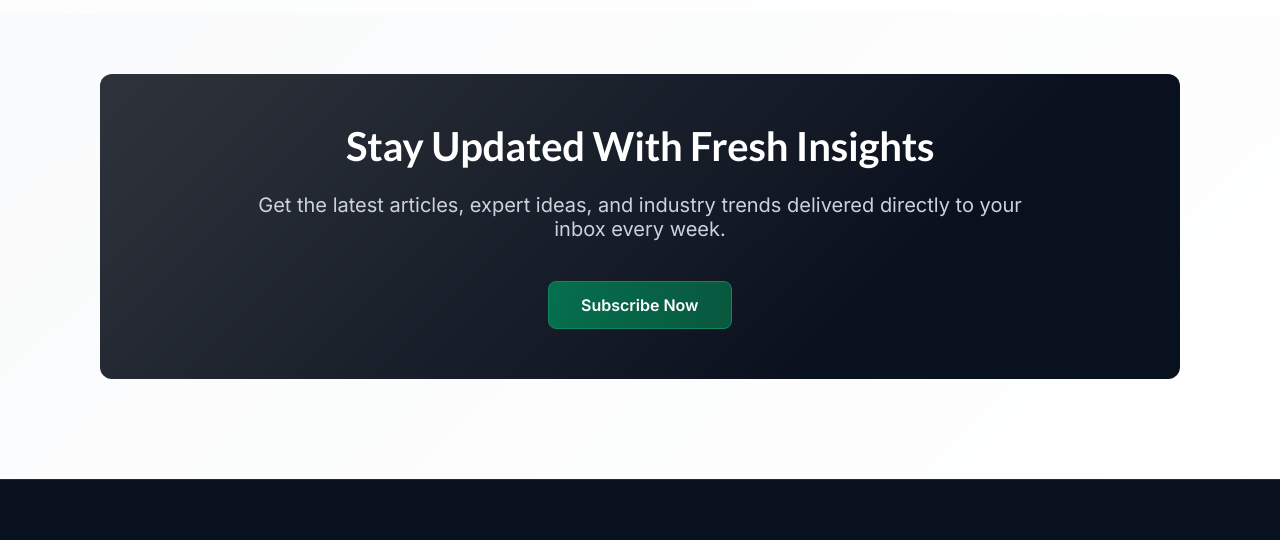
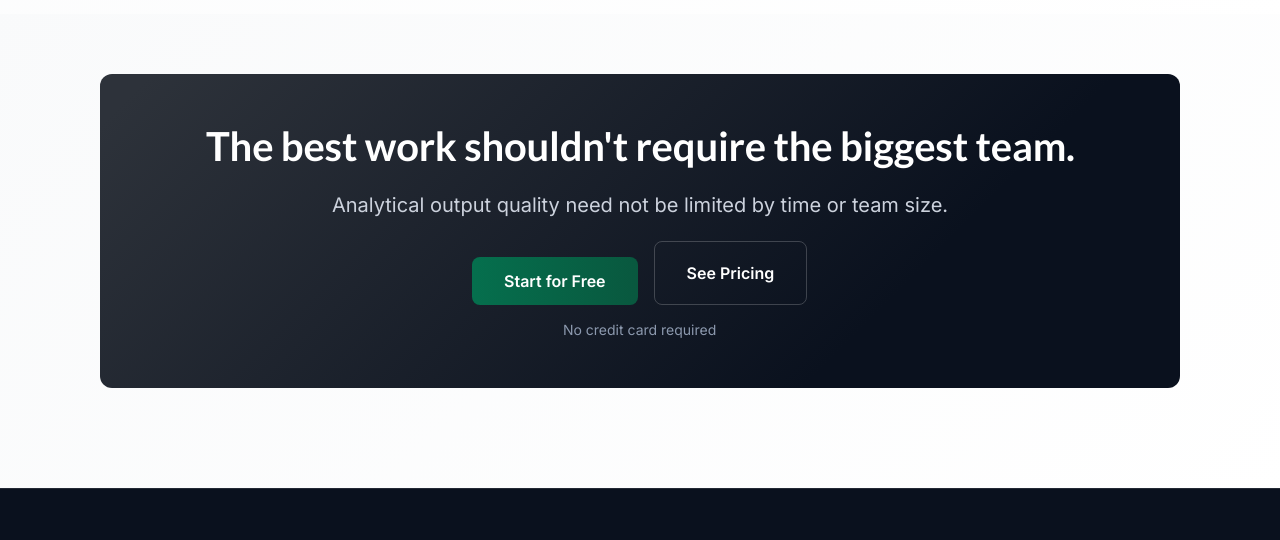
Before and after one commit to arvi-r/associum, an Astro site: page /blogs in a window 1280 px wide. Shown: the part 1770-2310 px from the top of the page. Built offline with nearby package versions, Linux system fonts and the light colour scheme; Astro itself is replaced by a stand-in of ours.

Commit message:
Rename Blogs to Blog in Nav/Footer, update Blogs CTA banner

```diff
--- a/src/components/Footer.jsx
+++ b/src/components/Footer.jsx
@@ -17,7 +17,7 @@ const footerColumns = [
       { label: 'Security', href: '/security' },
       { label: 'Templates', href: '/templates' },
       { label: 'Pricing', href: '/pricing' },
-      { label: 'Blogs', href: '/blogs' },
+      { label: 'Blog', href: '/blogs' },
     ],
   },
   {
--- a/src/components/NavBar.jsx
+++ b/src/components/NavBar.jsx
@@ -27,7 +27,7 @@ const navItems = [
     ]
   },
   { label: 'Pricing', href: '/pricing' },
-  { label: 'Blogs', href: '/blogs' },
+  { label: 'Blog', href: '/blogs' },
 ];
 function normalizePath(pathname) {
   if (!pathname || pathname === '/') return '/';
--- a/src/pages/blogs.astro
+++ b/src/pages/blogs.astro
@@ -64,15 +64,16 @@ import heroGlow from '../assets/about/about-hero-glow.webp';
         <section class="cta-section">
             <div class="cta-container">
                 <div class="cta-content">
-                    <h2 class="cta-title" data-reveal="true" style="--reveal-delay: 0.1s">Stay Updated With Fresh
-                        Insights
-                    </h2>
-                    <p class="cta-text" data-reveal="true" style="--reveal-delay: 0.2s">Get the latest articles, expert
-                        ideas, and industry trends delivered directly to
-                        your inbox every week.</p>
+                    <h2 class="cta-title" data-reveal="true" style="--reveal-delay: 0.1s">The best work shouldn't require the biggest team.</h2>
+                    <p class="cta-text" data-reveal="true" style="--reveal-delay: 0.2s">Analytical output quality need not be limited by time or team size.</p>
                 </div>
-
-                <a href="#" class="cta-button" data-reveal="true" style="--reveal-delay: 0.3s">Subscribe Now</a>
+                <div class="cta-actions" data-reveal="true" style="--reveal-delay: 0.3s">
+                    <div class="cta-buttons">
+                        <button class="cta-button" onclick="window.location.href='https://app.associum.ai/signup'">Start for Free</button>
+                        <button class="cta-button-outline" onclick="window.location.href='/pricing'">See Pricing</button>
+                    </div>
+                    <p class="cta-note">No credit card required</p>
+                </div>
             </div>
         </section>
     </main>
@@ -549,6 +550,46 @@ body {
     background: linear-gradient(301deg, #09523b 3.57%, #059466 158.11%);
     box-shadow: inset 0 0 0 0.5px #0f8560;
 }
+
+.cta-actions {
+    display: flex;
+    flex-direction: column;
+    align-items: center;
+    gap: 16px;
+}
+.cta-buttons {
+    display: flex;
+    gap: 16px;
+}
+.cta-button-outline {
+    display: inline-flex;
+    padding: 16px 32px;
+    justify-content: center;
+    align-items: center;
+    gap: 8px;
+    border-radius: 8px;
+    background: transparent;
+    border: 1px solid rgba(255, 255, 255, 0.2);
+    color: #FFF;
+    font-family: Inter, sans-serif;
+    font-size: 16px;
+    font-weight: 600;
+    cursor: pointer;
+    transition: all 0.2s ease;
+}
+.cta-button-outline:hover {
+    background: rgba(255, 255, 255, 0.1);
+}
+.cta-button {
+    border: none;
+    cursor: pointer;
+}
+.cta-note {
+    color: #8C99AE;
+    font-family: Inter, sans-serif;
+    font-size: 14px;
+    margin: 0;
+}
 @media screen and (max-width: 1024px) {
     .blogs-content-section {
         padding: 60px 40px 100px 40px;
@@ -744,6 +785,19 @@ body {
 
     .cta-container {
         padding: 30px 20px;
+    }
+}
+
+@media screen and (max-width: 768px) {
+    .cta-actions {
+        width: 100%;
+    }
+    .cta-buttons {
+        flex-direction: column;
+        width: 100%;
+    }
+    .cta-button, .cta-button-outline {
+        width: 100%;
     }
 }
 </style>
```
